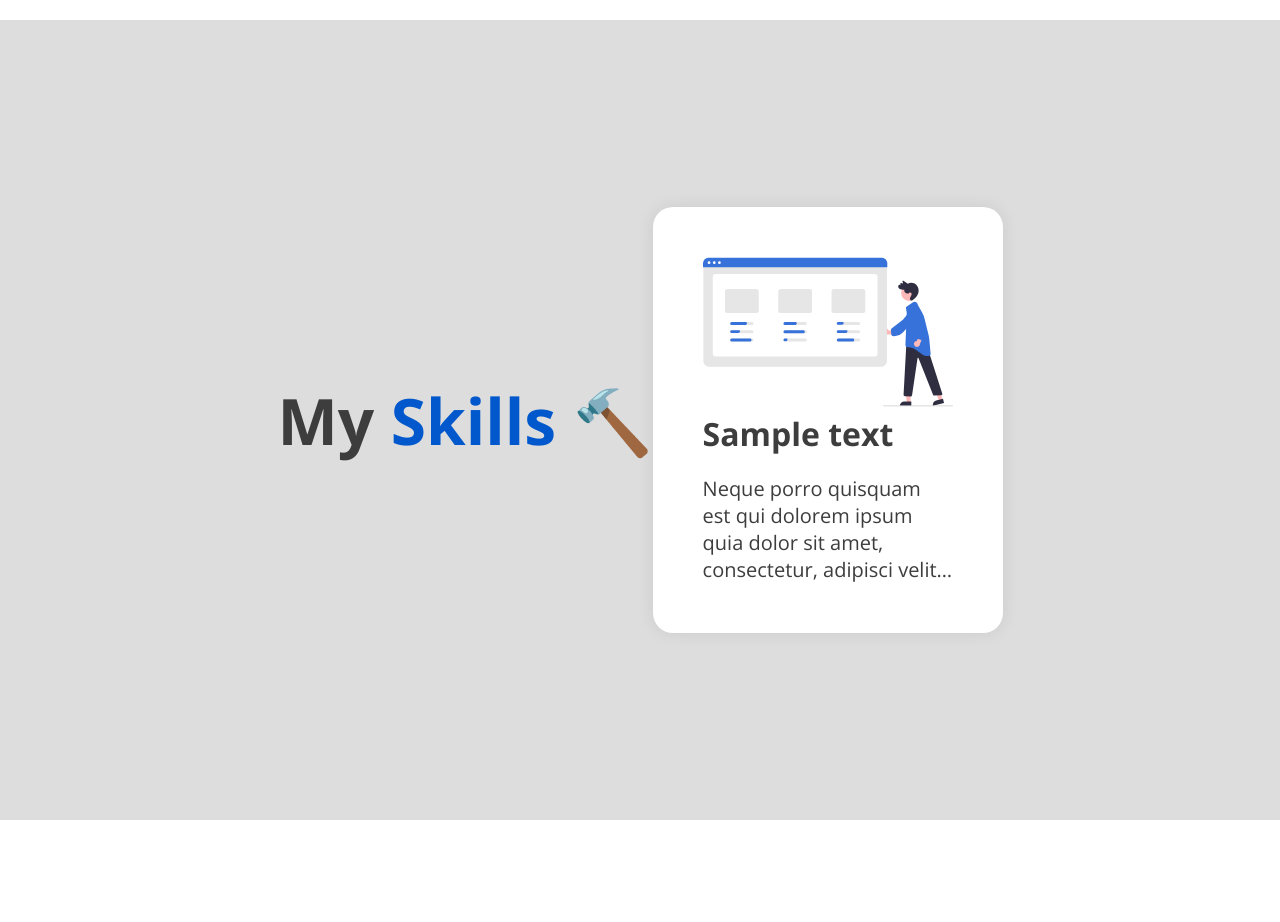
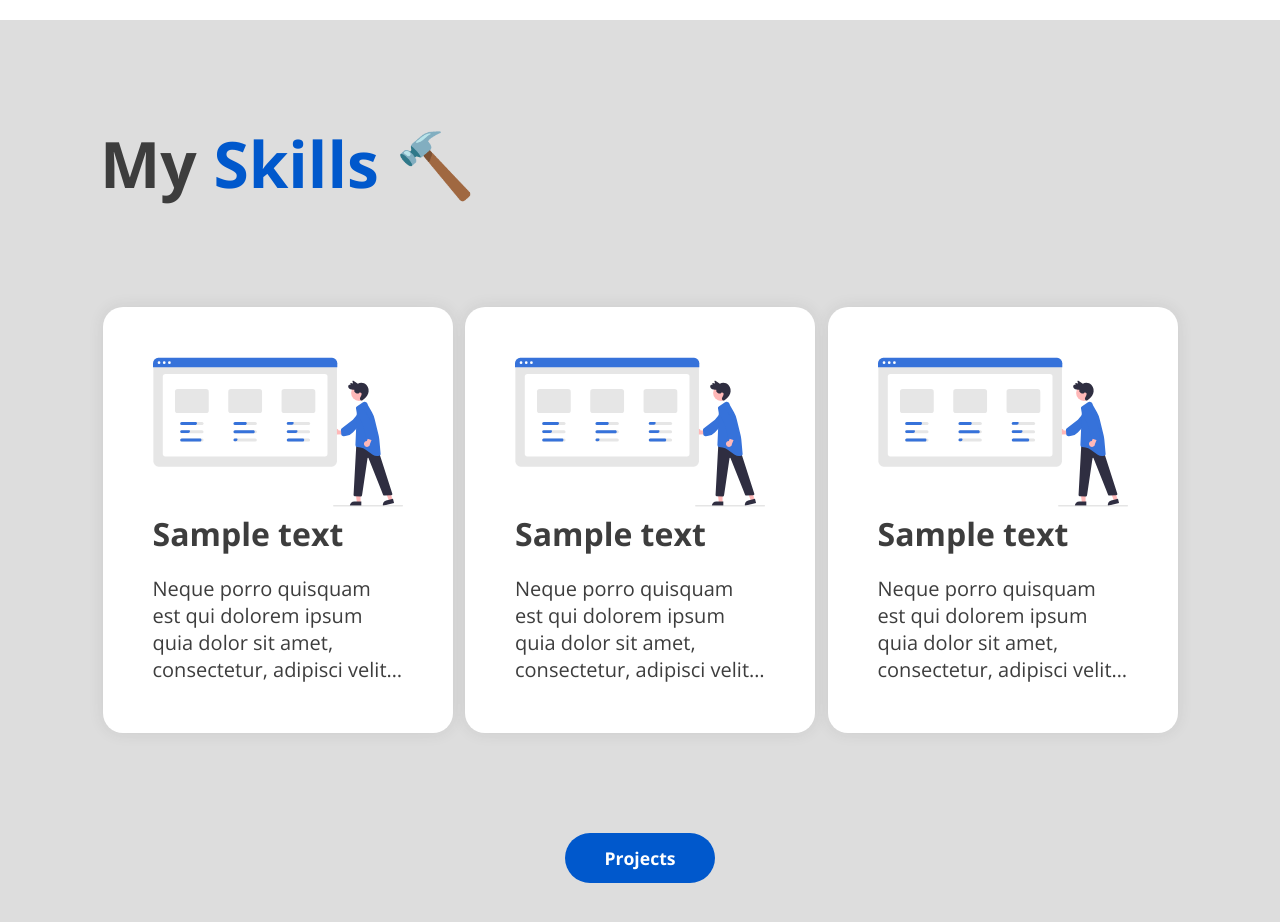
Before and after one commit to MiltonEBR/ReactPortfolio, a React (Create React App) app: page / in a window 1280 px wide. Shown: the part 780-1702 px from the top of the page. Before the commit the page ends 1600 px from the top, so only its background shows below. Built offline with nearby package versions, Linux system fonts and the light colour scheme.

Commit message:
Finished skills section

```diff
--- a/src/App.css
+++ b/src/App.css
@@ -113,10 +113,15 @@ p {
     border: none;
     line-height: 50px;
 
-    transition: transform 150ms;
+    transition: transform 150ms, filter 150ms;
 }
 
 .btn:hover {
+    filter: brightness(110%);
+}
+
+.btn-dark:hover,
+.btn-light:hover {
     transform: translateY(-5px);
 }
 
@@ -156,9 +161,22 @@ p {
     position: absolute;
 }
 
+.btn-simple-light {
+    background-color: var(--light-blue);
+    color: var(--light-txt);
+    border-radius: 25px;
+}
+
+.btn-simple-dark {
+    background-color: var(--dark-blue);
+    color: var(--light-txt);
+    border-radius: 25px;
+}
+
 /*Titles*/
 .ttl-txt {
     font-size: 4rem;
+    white-space: nowrap;
 }
 
 .keyword {
@@ -175,6 +193,10 @@ p {
     box-shadow: 0px 0px 15px var(--black-shadow);
 }
 
+.skill-card:not(:last-child) {
+    margin-right: 10px;
+}
+
 .skill-card > h2 {
     font-weight: 700;
     font-size: 2em;
@@ -185,3 +207,20 @@ p {
     max-width: 100%;
     height: 150px;
 }
+
+.skills-holder {
+    align-self: flex-start;
+    width: 100%;
+    display: flex;
+    flex-direction: column;
+}
+
+.skills-holder > .btn {
+    align-self: center;
+}
+
+.cards {
+    margin: 100px 0px;
+    display: flex;
+    justify-content: space-evenly;
+}
--- a/src/App.js
+++ b/src/App.js
@@ -2,10 +2,7 @@ import React from 'react';
 
 import Panel from './Components/Panel';
 import HelloPage from './Components/HelloPage';
-import Title from './Components/Title';
-import SkillCard from './Components/SkillCard';
-
-import { ReactComponent as CardSvg } from './images/browser.svg';
+import SkillsPage from './Components/SkillsPage';
 
 import './app.css';
 
@@ -16,13 +13,7 @@ function App() {
                 <HelloPage />
             </Panel>
             <Panel color="dark">
-                <Title txt="My" keyword="Skills 🔨" />
-                <SkillCard
-                    title="Sample text"
-                    txt="Neque porro quisquam est qui dolorem ipsum quia dolor sit amet, consectetur, adipisci velit…"
-                >
-                    <CardSvg className="skill-svg" />
-                </SkillCard>
+                <SkillsPage />
             </Panel>
         </>
     );
--- a/src/Components/Button.js
+++ b/src/Components/Button.js
@@ -1,14 +1,30 @@
 import React from 'react';
 
 function Button(props) {
-    return (
-        <div className="btn-holder">
-            <span className={`btn-shadow-${props.design ? props.design : 'light'}`}></span>
-            <button type="button" className={`btn btn-${props.design ? props.design : 'light'}`}>
+    const design = props.design;
+
+    if (design === 'light' || design === 'dark') {
+        return (
+            <div className="btn-holder">
+                <span className={`btn-shadow-${design}`}></span>
+                <button type="button" className={`btn btn-${design}`}>
+                    {props.txt}
+                </button>
+            </div>
+        );
+    } else if (design === 'simple-light' || design === 'simple-dark') {
+        return (
+            <button type="button" className={`btn btn-${design}`}>
                 {props.txt}
             </button>
-        </div>
-    );
+        );
+    } else {
+        return (
+            <button type="button" className="btn">
+                {props.txt}
+            </button>
+        );
+    }
 }
 
 export default Button;
--- a/src/Components/HelloPage.js
+++ b/src/Components/HelloPage.js
@@ -11,7 +11,7 @@ export default function HelloPage() {
         <>
             <ImageCircle source={profilepic} />
             <HelloCard>
-                <Button txt="Skills" />
+                <Button txt="Skills" design="light" />
                 <Button txt="Resume" design="dark" />
             </HelloCard>
         </>
--- /dev/null
+++ b/src/Components/SkillsPage.js
@@ -0,0 +1,38 @@
+import React from 'react';
+
+import Title from './Title';
+import SkillCard from './SkillCard';
+import Button from './Button';
+
+import { ReactComponent as CardSvg } from '../images/browser.svg';
+
+export default function SkillsPage() {
+    return (
+        <div className="skills-holder">
+            <Title txt="My" keyword="Skills 🔨" />
+            <div className="cards">
+                <SkillCard
+                    title="Sample text"
+                    txt="Neque porro quisquam est qui dolorem ipsum quia dolor sit amet, consectetur, adipisci velit…"
+                >
+                    <CardSvg className="skill-svg" />
+                </SkillCard>
+
+                <SkillCard
+                    title="Sample text"
+                    txt="Neque porro quisquam est qui dolorem ipsum quia dolor sit amet, consectetur, adipisci velit…"
+                >
+                    <CardSvg className="skill-svg" />
+                </SkillCard>
+
+                <SkillCard
+                    title="Sample text"
+                    txt="Neque porro quisquam est qui dolorem ipsum quia dolor sit amet, consectetur, adipisci velit…"
+                >
+                    <CardSvg className="skill-svg" />
+                </SkillCard>
+            </div>
+            <Button txt="Projects" design="simple-dark" />
+        </div>
+    );
+}
```
Also changed, not shown: 1 other file (tests, documents, lock files or other folders).
